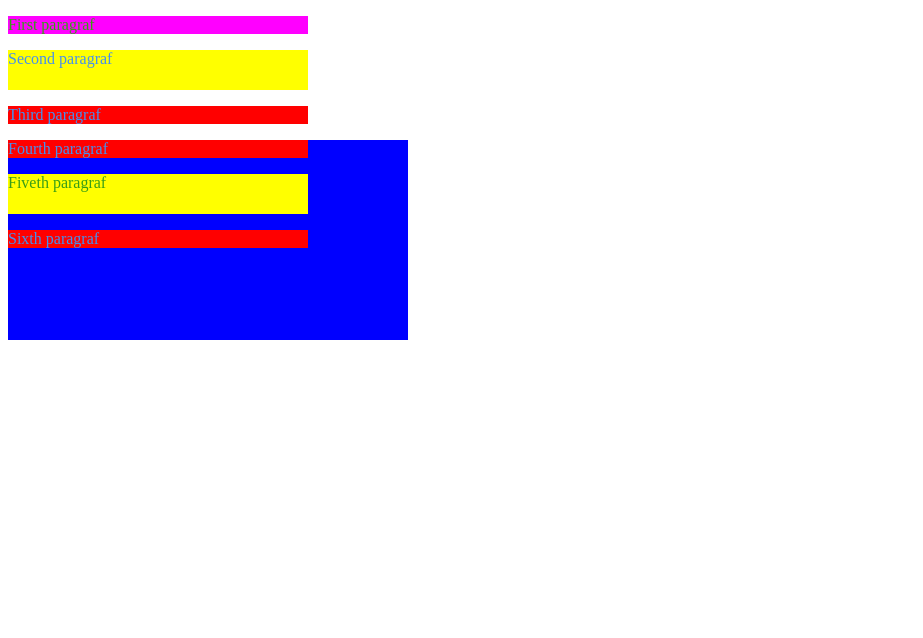
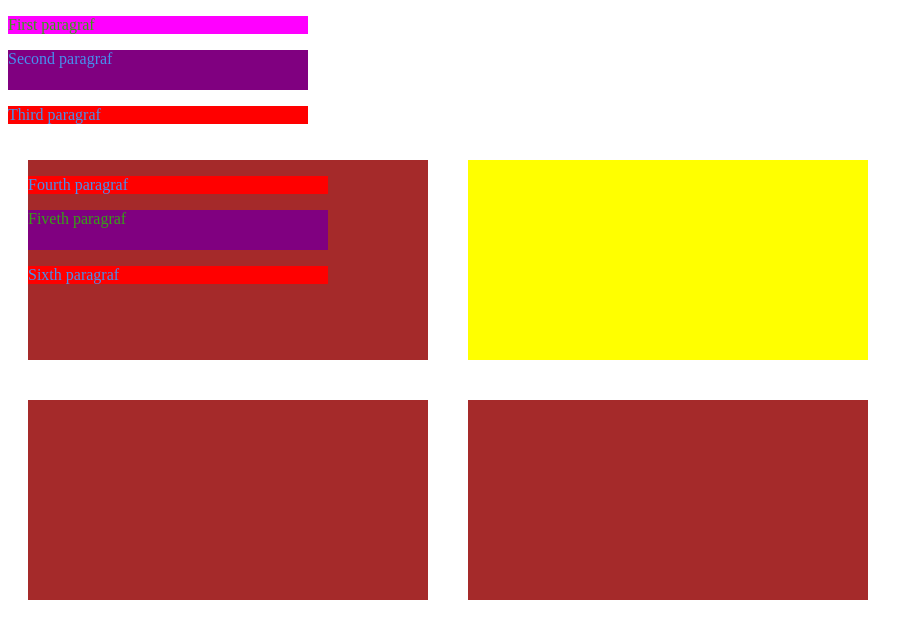
Before and after one commit to grzesieku401/firstHtmleduweb, a plain HTML site: page index.html in a window 1280 px wide. Shown: the whole page, without its empty margins (0-923 px from the left). Drawn offline with Linux system fonts and the light colour scheme.

Commit message:
Add newstyle.css and edit other files

```diff
--- a/index.html
+++ b/index.html
@@ -4,7 +4,7 @@
   <meta charset="UTF-8">
   <meta name="viewport" content="width=device-width, initial-scale=1.0">
   <meta http-equiv="X-UA-Compatible" content="ie=edge">
-  <link rel="stylesheet" href="style.css">
+  <link rel="stylesheet" href="newstyle.css">
   <title>Document</title>
 </head>
 <body>
@@ -18,5 +18,17 @@
     <p>Sixth paragraf</p>
   </div>
 
+  <div class="one">
+
+  </div>
+
+  <div class="">
+
+  </div>
+
+  <div class="">
+
+  </div>
+
 </body>
 </html>
--- /dev/null
+++ b/newstyle.css
@@ -0,0 +1,11 @@
+@import url("style.css");
+
+div{
+  background-color: brown;
+  float: left;
+  margin: 20px 20px;
+}
+
+.one{
+  background-color: yellow;
+}
--- a/style.css
+++ b/style.css
@@ -3,7 +3,6 @@ p{
   background-color: red;
   width: 300px;
 }
-
 .first{
   background-color: magenta;
   color: #389e17;
@@ -20,6 +19,6 @@ div{
   height: 200px;
 }
 
-p #second{
-  background-color: green;
+p#second{
+  background-color: purple;
 }
```
